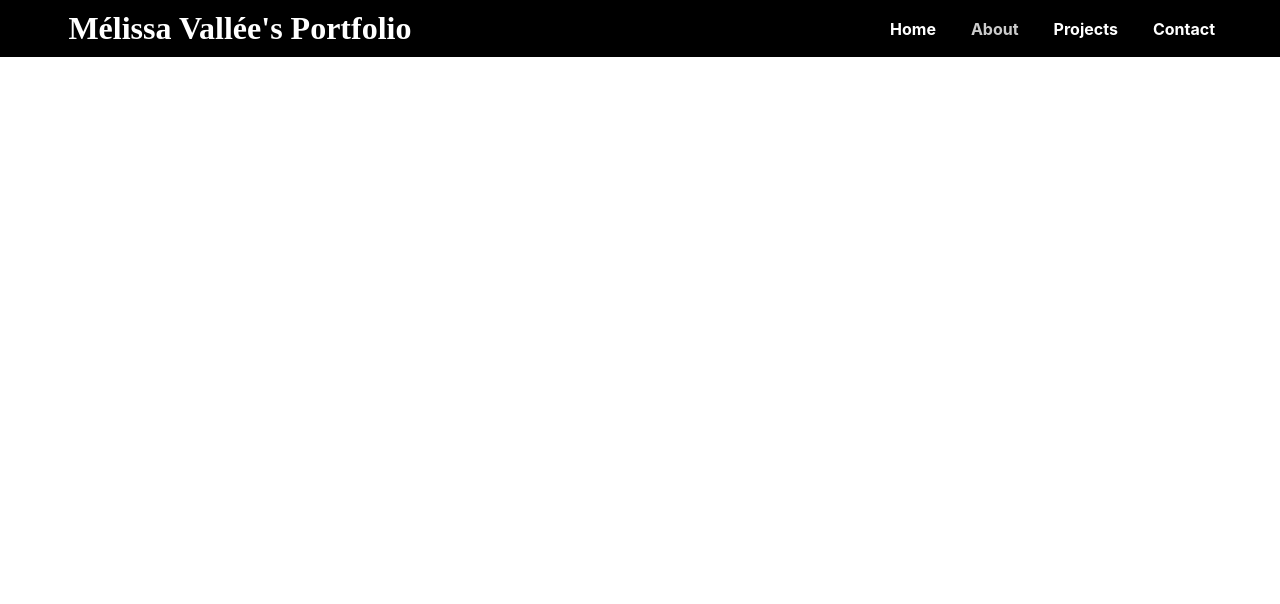
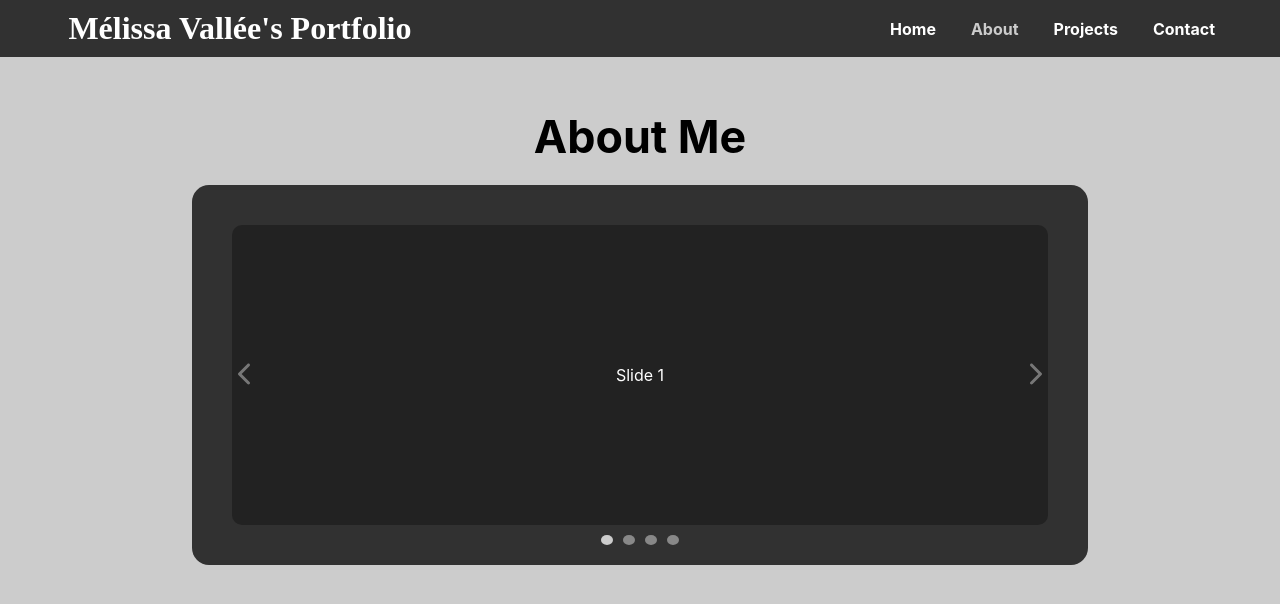
Before and after one commit to MelValesca/portfolio-webpage, a React (Create React App) app: page /about in a window 1280 px wide. Shown: the top 604 px of the page. Built offline with nearby package versions, Linux system fonts and the light colour scheme.

Commit message:
add slider

```diff
--- a/package.json
+++ b/package.json
@@ -4,6 +4,9 @@
   "private": true,
   "dependencies": {
     "@fontsource/dancing-script": "^5.1.1",
+    "@fortawesome/free-solid-svg-icons": "^6.7.2",
+    "@fortawesome/react-fontawesome": "^0.2.2",
+    "@mui/icons-material": "^6.3.1",
     "cra-template": "1.2.0",
     "react": "^18.0.0",
     "react-dom": "^18.0.0",
--- a/src/App.css
+++ b/src/App.css
@@ -0,0 +1,4 @@
+body{
+    display:block;
+    background-color: #ccc;
+}
--- /dev/null
+++ b/src/components/Screen.jsx
@@ -0,0 +1,15 @@
+import React from "react";
+import "../styles/Screen.css";
+
+const Screen = ({ children, title }) => {
+  return (
+    <div className="main">
+      <h1 className="title">{title}</h1>
+      <div className="screen">
+        <div className="content-main">{children}</div>
+      </div>
+    </div>
+  );
+};
+
+export default Screen;
--- /dev/null
+++ b/src/components/Slider.jsx
@@ -0,0 +1,57 @@
+import React, { useState } from "react";
+import "../styles/Slider.css";
+import { FontAwesomeIcon } from "@fortawesome/react-fontawesome";
+import {
+  faChevronLeft,
+  faChevronRight,
+} from "@fortawesome/free-solid-svg-icons";
+
+const Slider = ({ slides }) => {
+  const [activeSlide, setActiveSlide] = useState(0);
+
+  const goToPrevious = () => {
+    setActiveSlide((prev) => (prev === 0 ? slides.length - 1 : prev - 1));
+  };
+
+  const goToNext = () => {
+    setActiveSlide((prev) => (prev === slides.length - 1 ? 0 : prev + 1));
+  };
+
+  return (
+    <div className="wrapper">
+      <div className="slider">
+        <button onClick={goToPrevious} className="arrow">
+          <FontAwesomeIcon icon={faChevronLeft} className="opacity" />
+        </button>
+        <div className="slideContainer">
+          {slides.map((slide, index) => (
+            <div
+              key={slide.id}
+              className={`slide ${
+                index === activeSlide ? "visible" : "hidden"
+              }`}
+            >
+              {slide.content}
+            </div>
+          ))}
+        </div>
+        <button onClick={goToNext} className="arrow">
+          <FontAwesomeIcon icon={faChevronRight} className="opacity" />
+        </button>
+      </div>
+      <div className="navLinks">
+        {slides.map((_, index) => (
+          <button
+            key={index}
+            onClick={() => setActiveSlide(index)}
+            className={`navButton ${
+              activeSlide === index ? "activeNavButton" : ""
+            }`}
+          />
+        ))}
+      </div>
+    </div>
+  );
+};
+
+export default Slider;
--- a/src/pages/About.jsx
+++ b/src/pages/About.jsx
@@ -1,10 +1,32 @@
-import React from 'react';
+import React from "react";
+import Screen from "../components/Screen";
+import Slider from "../components/Slider";
 
 const About = () => {
+  const slides = [
+    {
+      id: 1,
+      content: <div className="slideContent">Slide 1</div>,
+    },
+    {
+      id: 2,
+      content: <div className="slideContent">Slide 2</div>,
+    },
+    {
+      id: 3,
+      content: <div className="slideContent">slide 3</div>,
+    },
+    {
+      id: 4,
+      content: <div className="slideContent">slide 4</div>,
+    },
+  ];
 
-    return (
-        <h1>test</h1>
-    )
+  return (
+    <Screen title="About Me">
+      <Slider slides={slides} />
+    </Screen>
+  );
 };
 
 export default About;
--- a/src/styles/Menu.css
+++ b/src/styles/Menu.css
@@ -22,7 +22,7 @@
   }
 
 .menuBar {
-    background-color: #000;
+    background-color: #313131;
     color: #fff;
     position: fixed;
     top: 0;
@@ -46,11 +46,6 @@
 
   .menuLink.active {
     color: #ccc;
-    font-weight: bold;
-  }
-
-  .menuLink.active:hover {
-    cursor: default;
   }
 
   .menuLink.active::after {
@@ -69,7 +64,7 @@
     right: 0;
     opacity: 0;
     transform: translateX(-30px);
-    transition: transform 0.4s ease, opacity 0.4s ease;
+    transition: transform 0.3s ease, opacity 0.3s ease;
     font-size: 1em;
     color: #ccc;
   }
@@ -92,9 +87,9 @@
     .linkBox {
       display: none;
       flex-direction: column;
-      background-color: #000;
+      background-color: #313131;
       position: absolute;
-      opacity:0.8;
+      opacity:0.9;
       top: 100%;
       right:0;
       width: 23%;
--- /dev/null
+++ b/src/styles/Screen.css
@@ -0,0 +1,28 @@
+.main{
+    display:flex;
+    justify-content: center;
+    flex-direction: column;
+    align-items: center;
+}
+
+h1{
+    margin-top:110px;
+    font-size: 2.8em;
+    margin-bottom:20px;
+}
+
+.content-main{
+    padding:20px 40px;
+    display:flex;
+    flex-direction: column;
+    justify-content: center;
+    align-items: center;
+    color:rgb(229, 229, 229);
+}
+
+.screen{
+    margin-top: 1px;
+    width:70%;
+    border-radius:17px;
+    background-color: #313131;;
+}
--- /dev/null
+++ b/src/styles/Slider.css
@@ -0,0 +1,84 @@
+.wrapper{
+    width:100%;
+}
+
+.slider {
+    display: flex;
+    align-items: center;
+    overflow: hidden;
+    position: relative;
+    width: 100%;
+    height: 300px;
+    background-color: #222;
+    color: #fff;
+    border-radius: 10px;
+    margin-top: 20px;
+}
+
+.arrow {
+    background: none;
+    border: none;
+    color: #ccc;
+    font-weight: bold;
+    font-size: 24px;
+    cursor: pointer;
+}
+
+.slideContainer {
+    display: flex;
+    width: 100%;
+    height: 100%;
+    position: relative;
+}
+
+.slide {
+    flex: 0 0 100%;
+    display: none;
+    align-items: center;
+    justify-content: center;
+    text-align: center;
+}
+
+.slide.visible {
+    display: flex;
+  }
+
+.slide.hidden {
+    display: none;
+}
+
+.slideContent {
+    display: flex;
+    flex-direction: column;
+    align-items: center;
+    justify-content: center;
+}
+
+.navLinks {
+    display: flex;
+    justify-content: center;
+    margin-top: 10px;
+}
+
+.navButton {
+    width: 10px;
+    height: 10px;
+    border-radius: 50%;
+    margin: 0 5px;
+    border: none;
+    cursor: pointer;
+    background-color: #888;
+}
+
+.navButton.activeNavButton {
+    background-color: #ccc;
+}
+
+.opacity {
+    opacity: 0.5;
+    transition: opacity 0.3s ease;
+}
+
+.opacity:hover {
+    opacity: 1;
+}
```
Also changed, not shown: src/App.jsx (+8 -7 lines), src/components/Menu.jsx (+16 -8 lines), src/img/me.jpeg (added), 1 other file (tests, documents, lock files or other folders).
